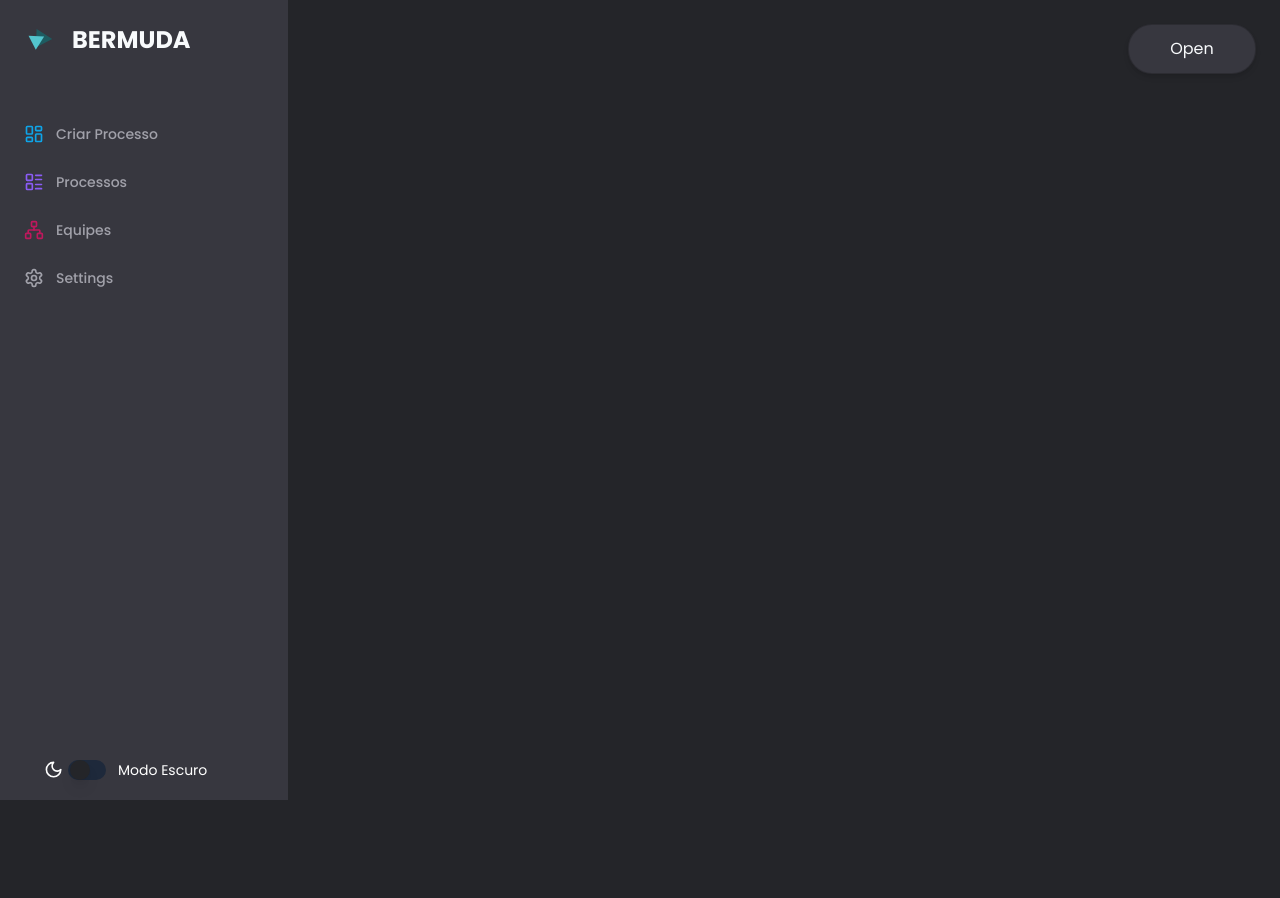
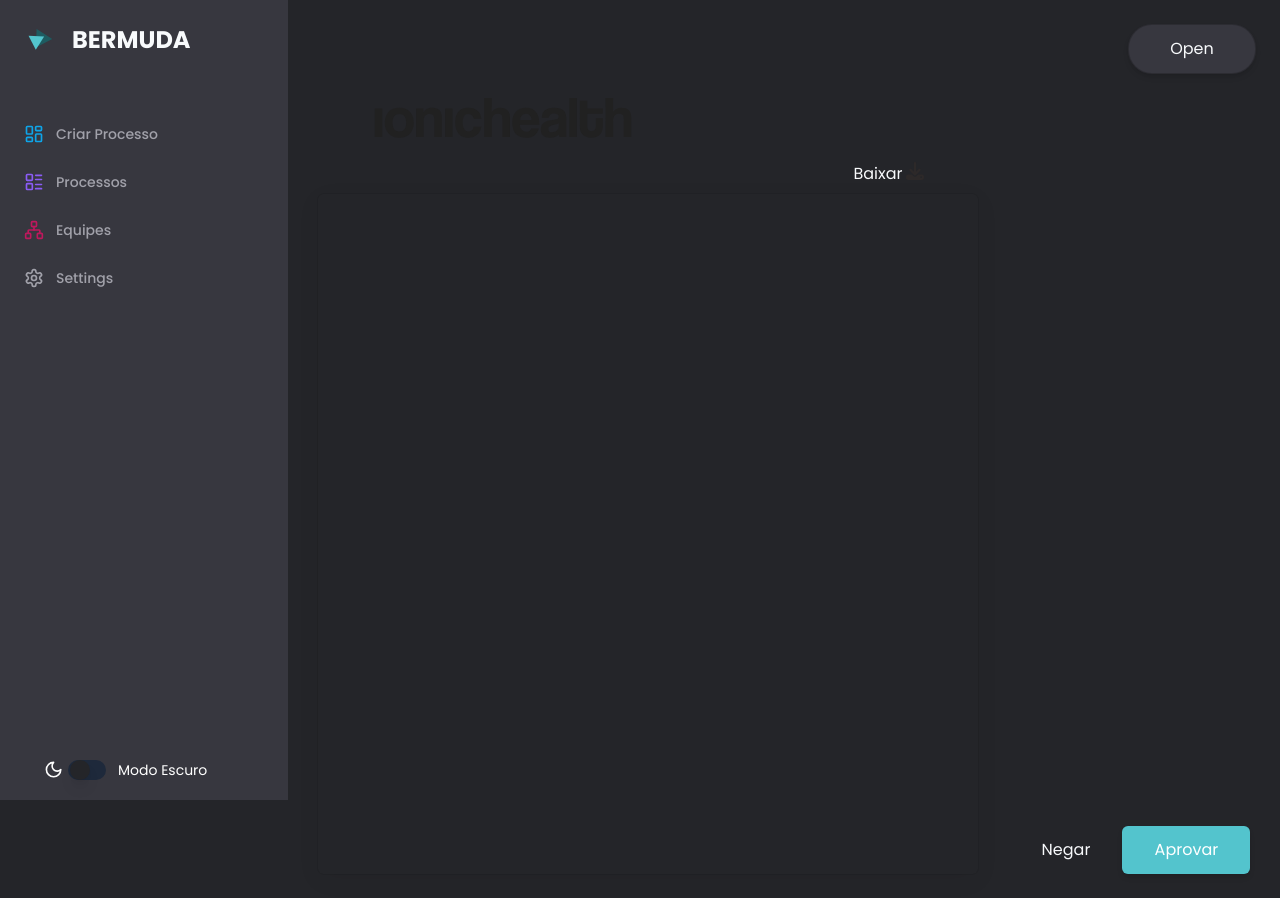
Before and after one commit to apiFatec/API-3-Semestre-Ionic, a React (Vite) app in the folder frontend/: page /aprovar-documento in a window 1280 px wide. Before the commit the page ends 800 px from the top, so only its background shows below. Built offline with nearby package versions, Linux system fonts and the light colour scheme; no server answers; sample sign-in values are in the browser's storage.

Commit message:
feat: tela de aprovar documento

```diff
--- /dev/null
+++ b/frontend/src/pages/aprovarDocumento/aprovarDocumento.tsx
@@ -0,0 +1,44 @@
+import { NavBar } from "@/components/navBar";
+import { Sidebar } from "@/components/sidebar";
+import { ScrollArea } from "@radix-ui/react-scroll-area";
+import ionichealth from "../../assets/Ionichealth.svg";
+import downloadsolid from "../../assets/download-solid.svg";
+import { Button } from "@/components/ui/button";
+import React from "react";
+
+export function AprovarDocumento() {
+  return (
+    <div className="grid min-h-screen">
+  <section className="grid grid-cols-2" style={{ gridTemplateColumns: "1fr" }}>
+    <img src={ionichealth} alt="logo ionic health" className="absolute ml-14" />
+    <div className="relative mt-16">
+      <div className="flex justify-end">
+        <button className="mx-auto mb-2 flex justify-end gap-1 ml-auto hover:border-b-2 border-ionic-normal" style={{ marginLeft: "57%" }} >
+          Baixar <img src={downloadsolid} alt="" />
+        </button>
+      </div>
+      <div className="flex justify-center gap-16">
+        <ScrollArea
+          className="p-4"
+          style={{
+            width: "660px",
+            height: "680px",
+            borderRadius: "6px",
+            boxShadow: "rgba(0, 0, 0, 0.05) 0px 6px 24px 0px, rgba(0, 0, 0, 0.08) 0px 0px 0px 1px",
+          }}
+        />
+        <div className="flex items-end">
+          <div className="flex items-center gap-8">
+            <button className="hover:text-red-500">Negar</button>
+            <Button className="bg-ionic-normal active:bg-ionic-pressed hover:bg-ionic-pressed h-12 font-normal text-1xl w-32 text-white shadow-md">
+              Aprovar
+            </Button>
+          </div>
+        </div>
+      </div>
+    </div>
+  </section>
+</div>
+
+  );
+}
--- a/frontend/src/routes/routes.tsx
+++ b/frontend/src/routes/routes.tsx
@@ -8,6 +8,7 @@ import IsLogged from "./IsLogged";
 import { CadastroProcessos } from "@/pages/cadastroProcesso/cadastroProcesso";
 import { Process } from "@/pages/process/process";
 import { EditarEquipe } from "@/pages/editarEquipe/editarEquipe";
+import { AprovarDocumento } from "@/pages/aprovarDocumento/aprovarDocumento";
 
 export function Router() {
   return (
@@ -22,6 +23,7 @@ export function Router() {
       <Route element={<LoginRoutes />}>
         <Route path="/criar-equipe/" element={<EditarEquipe />} />
         <Route path="/criar-processo" element={<CadastroProcessos />} />
+        <Route path="/aprovar-documento" element={<AprovarDocumento />} />
         <Route path="/processos" element={<Home />} />
         <Route path="/" element={<Home />} />
         <Route path="/processos/:process/:id" element={<Process />} />
```
Also changed, not shown: frontend/src/assets/Ionichealth.svg (added), frontend/src/assets/download-solid.svg (added).
